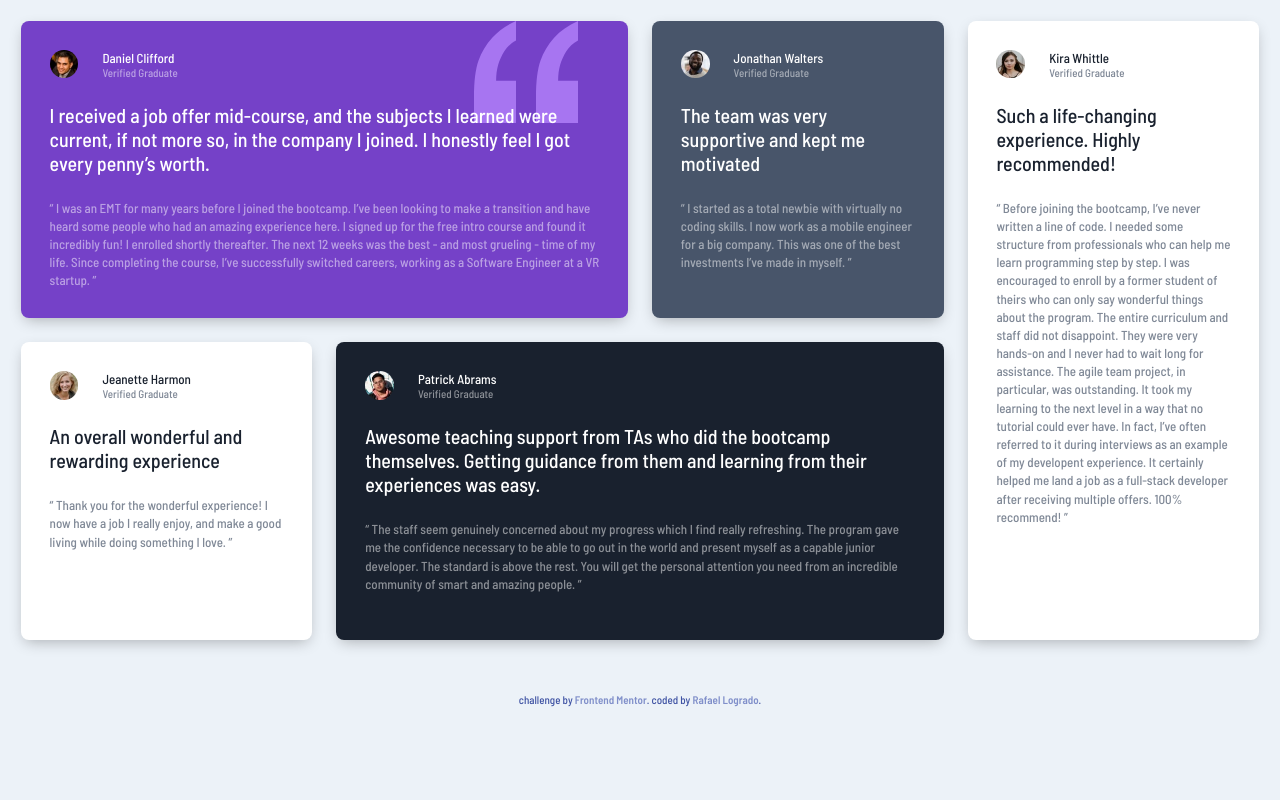
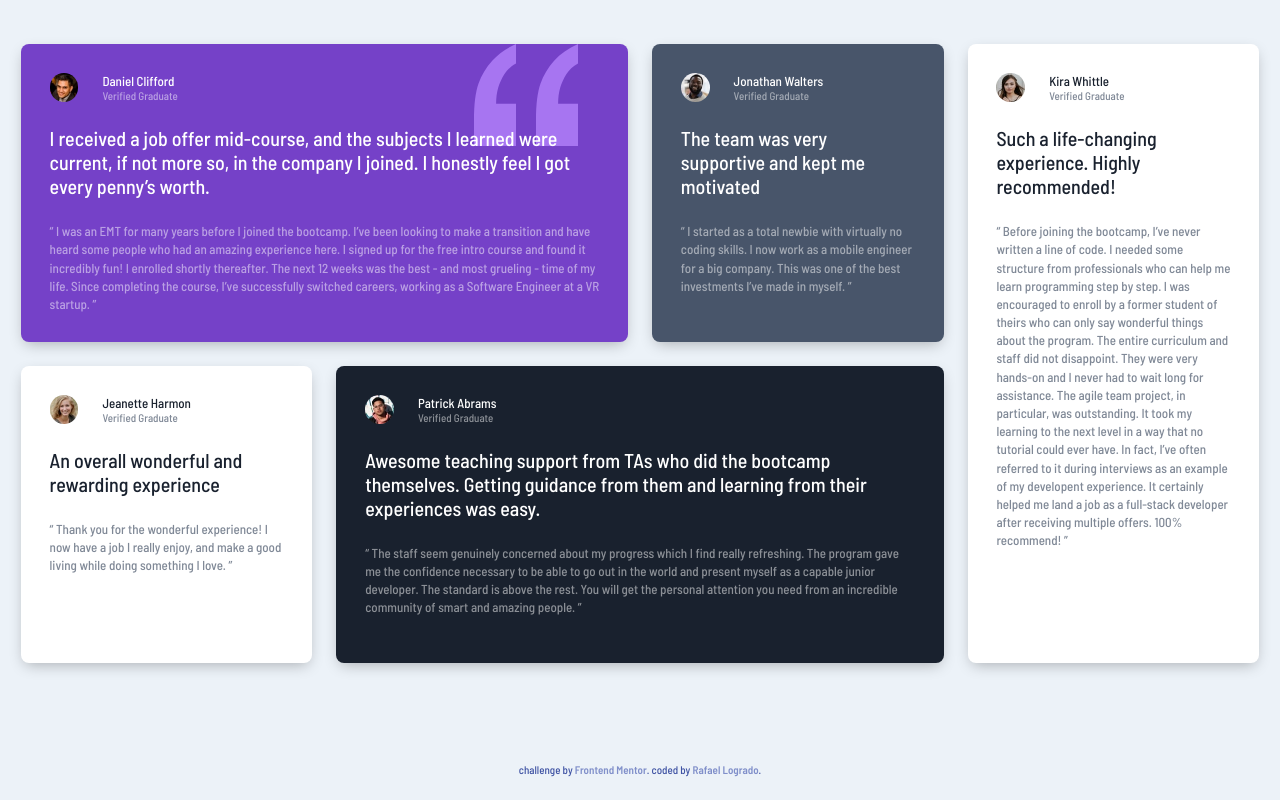
Before and after one commit to kyuugoko/testimonials-grid, a plain HTML site: page index.html in a window 1280 px wide. Drawn offline with nearby package versions, Linux system fonts and the light colour scheme; files that its build step writes are made by us from their sources; files whose address does not match are found by name.

Commit message:
Update _reset.scss

```diff
--- a/sass/utils/_reset.scss
+++ b/sass/utils/_reset.scss
@@ -15,6 +15,10 @@ body {
     height: 100vh;
     display: flex;
     flex-direction: column;
+
+    @media screen and (min-width: 990px) {
+        justify-content: space-around;
+    }
 }
 
 img, svg {
```
